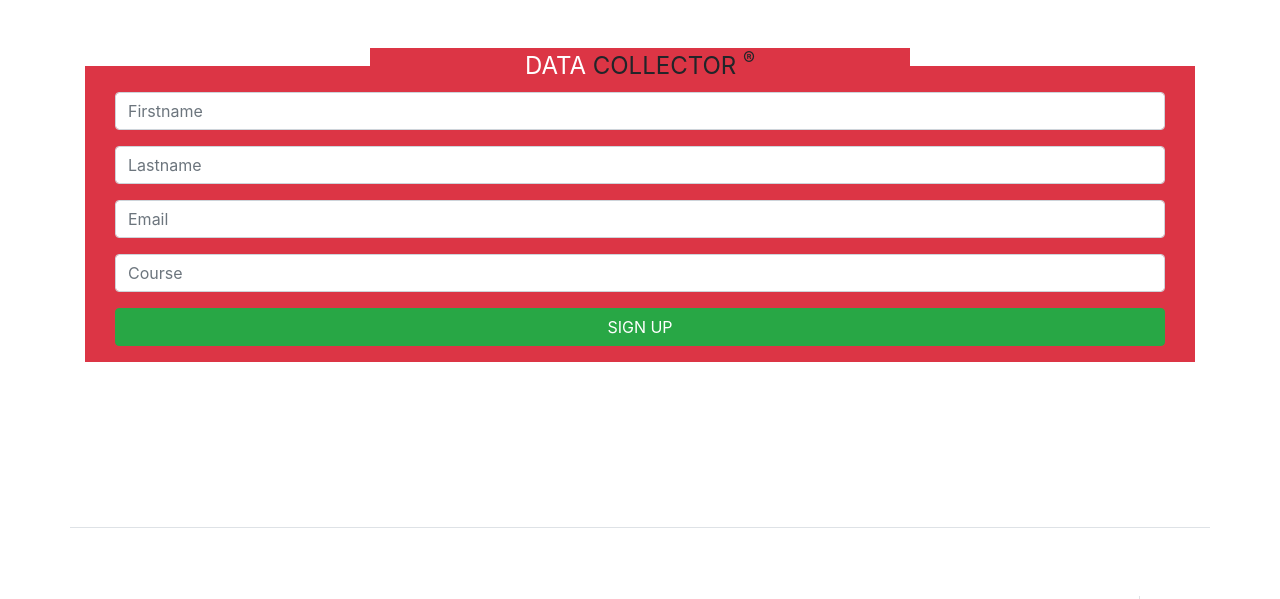
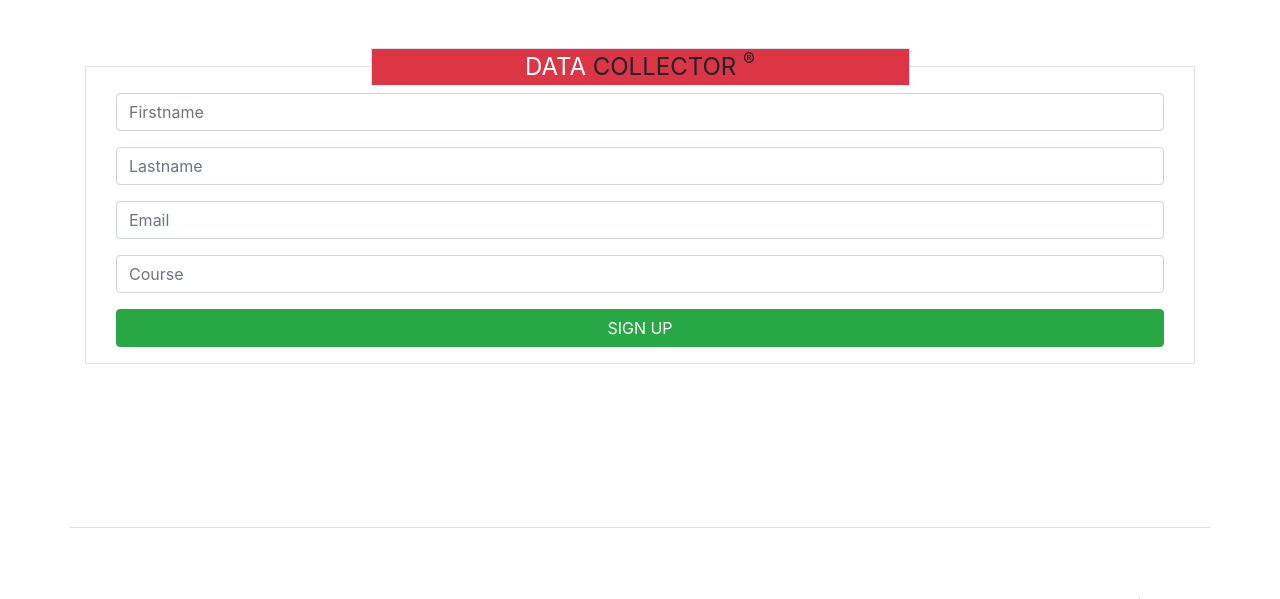
Before and after one commit to blackhammer2000/data-collector, a PHP site: page /pages/signup.php in a window 1280 px wide. Shown: the part 104-703 px from the top of the page. Run offline with PHP 8.4, Linux system fonts and the light colour scheme.

Commit message:
made some changes...

```diff
--- a/pages/signup.php
+++ b/pages/signup.php
@@ -24,9 +24,9 @@
     </header>
 
     <section class="border-bottom  pb-3 container section hero-section mt-5 d-flex flex-column justify-content-between align-items-between text-center">
-    <fieldset class="container  bg-danger">
-      <legend  class="text-center bg-danger w-50"><span class="text-white">DATA</span> COLLECTOR <sup>&reg;</sup></legend>
-    <form action="" method="POST" class="form container">
+    <fieldset class="container border border-top">
+      <legend  class="text-center bg-danger w-50 border-top border-left border-right"><span class="text-white">DATA</span> COLLECTOR <sup>&reg;</sup></legend>
+    <form action="" method="POST" class="form container ">
       <div class="form-group">
         <input type="text" class="form-control" placeholder="Firstname" />
       </div>
```
